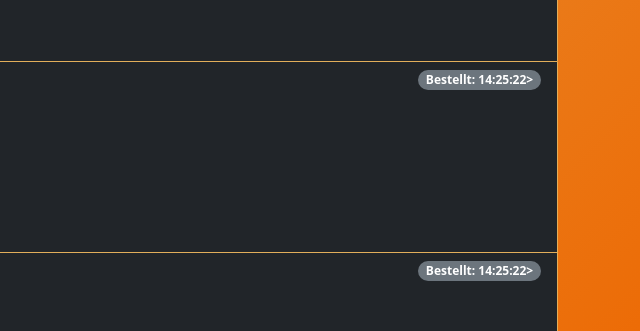
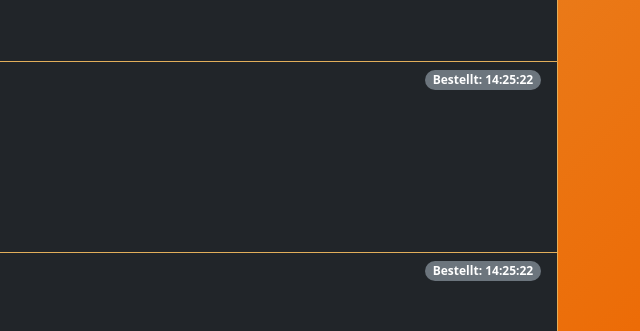
Before and after one commit to Logggee/MixIT_Frontend_Prototype, a website: page html/orders.html in a window 1280 px wide. Shown: the part 361-692 px from the top of the page, 640-1280 px from the left. Drawn offline with nearby package versions, Linux system fonts and the light colour scheme.

```diff
--- a/html/orders.html
+++ b/html/orders.html
@@ -104,7 +104,7 @@
                   <button type="button" class="btn btn-warning btn-md my-3 me-3 " data-bs-toggle="modal" data-bs-target="#modalChangeMix">Bestellung bearbeiten</button>
                   <button type="button" class="btn btn-danger btn-md my-3">Bestellung löschen</button>
                 </div>
-                <span class="badge bg-secondary rounded-pill">Bestellt: 14:25:22></span>
+                <span class="badge bg-secondary rounded-pill">Bestellt: 14:25:22</span>
               </li>
 
             <li class="list-group-item d-flex justify-content-between align-items-start bg-dark">
@@ -116,7 +116,7 @@
                 <button type="button" class="btn btn-warning btn-md my-3 me-3">Bestellung bearbeiten</button>
                 <button type="button" class="btn btn-danger btn-md my-3">Bestellung löschen</button>
               </div>
-              <span class="badge bg-secondary rounded-pill">Bestellt: 14:25:22></span>
+              <span class="badge bg-secondary rounded-pill">Bestellt: 14:25:22</span>
             </li>
 
         </ol>
```
